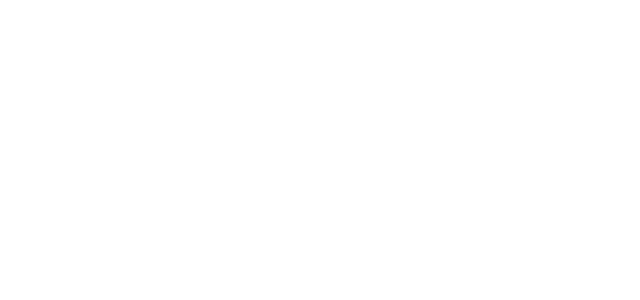
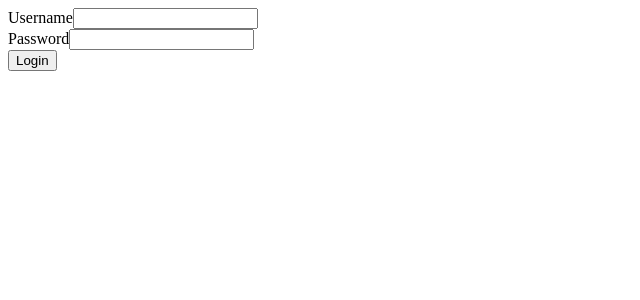
Before and after one commit to KoyuncuSinan/unsplash-demo, a React (Create React App) app in the folder client/: page /login in a window 1280 px wide. Before the commit this address had no page. Shown: the top 300 px of the page, without its empty margins (0-640 px from the left). Built offline with nearby package versions, Linux system fonts and the light colour scheme.

Commit message:
Create Login form

```diff
--- a/client/src/App.js
+++ b/client/src/App.js
@@ -1,6 +1,7 @@
 import React from "react";
 import {BrowserRouter, Routes,Route} from "react-router-dom";
 import Signup from "../src/pages/Signup"
+import Login from "../src/pages/Login";
 
 export default function App(){
     return(
@@ -8,6 +9,7 @@
             <BrowserRouter>
                 <Routes>
                     <Route path= "/signup" element = <Signup /> />
+                    <Route path= "/login" element = <Login /> />
                 </Routes>
             </BrowserRouter>
 
--- /dev/null
+++ b/client/src/pages/Login.js
@@ -0,0 +1,66 @@
+import React, { useState, useEffect } from "react";
+import {useNavigate} from "react-router-dom";
+
+export default function Login(){
+    const [login, setLogin] = useState({
+        username:"",
+        password:"",
+    })
+
+    const navigate = useNavigate();
+
+    const handleSubmit = async (e) => {
+        e.preventDefault()
+        try{
+            const res = await fetch("http://localhost:3001/login",{
+                method: "POST",
+                headers:{
+                    "Content-Type":"application/json",
+                },
+                body: JSON.stringify(login),
+            })
+            const data = await res.json();
+            if(!res.ok){
+                throw new Error(res.statusText)
+            }
+
+            if(data){
+                localStorage.setItem("token", data.token);
+                console.log(data);
+                setLogin(data)
+                navigate("/");
+            }
+
+
+        }catch(err){
+            console.log(err);
+            return err;
+        }
+    }
+
+    return(
+        <form onSubmit={handleSubmit} className="form">
+            <div className="inputs">
+                <label htmlFor="username">Username</label>
+                <input
+                type= "text"
+                name="username"
+                id="username"
+                onChange={(e) => setLogin({...login, [e.target.name]: e.target.value})}
+                value= {login.username}>
+                </input>
+            </div>
+            <div className="inputs">
+                <label htmlFor="password">Password</label>
+                <input
+                type= "password"
+                name="password"
+                id="password"
+                onChange={(e) => setLogin({...login, [e.target.name]: e.target.value})}
+                value= {login.password}>
+                </input>
+            </div>
+            <button type="Submit">Login</button>
+        </form>
+    )
+}
```
